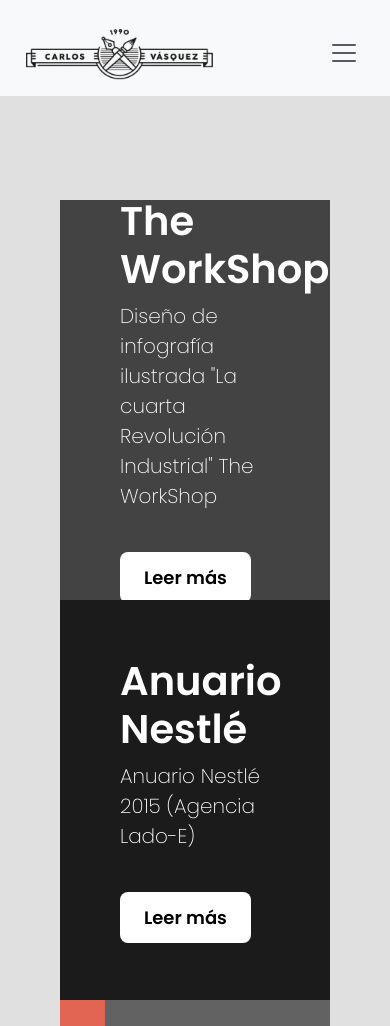
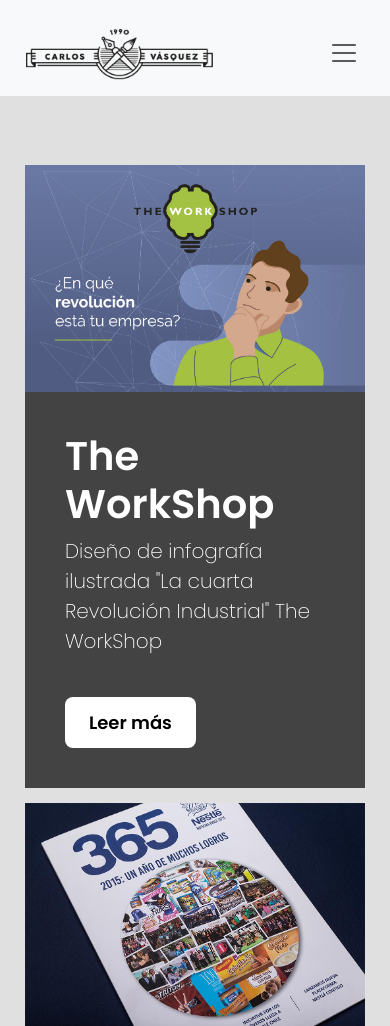
Before and after one commit to CarlosVasque2/EntregaFinal-Vasquez, a plain HTML site: page paginas/diseno.html in a window 390 px wide. Shown: the top 1026 px of the page. Drawn offline with nearby package versions, Linux system fonts and the light colour scheme.

Commit message:
transformo la página de diseño su versión mobile

```diff
--- a/CSS/style.css
+++ b/CSS/style.css
@@ -408,7 +408,7 @@
     outline: 0px;
     background: #1b1b1b;
     color: white;
-    border-radius: 3px;
+    border-radius: 8px;
     transition: all 300ms ease;
 }
 
@@ -479,7 +479,7 @@
     outline: 0px;
     background: #1b1b1b;
     color: white;
-    border-radius: 3px;
+    border-radius: 8px;
     transition: all 300ms ease;
 }
 
@@ -566,6 +566,12 @@
 
 
 @media (max-width:576px){
+
+    .diseno{
+        padding-bottom: 100px;
+        padding-top: 150px;
+    }
+
     .cajaContenedor{
         width: auto;
         flex-direction: column;
@@ -655,4 +661,41 @@
         border-radius: 3px;
         max-width: 90%;
     }
+
+    #diseno{
+        display: flex;
+        flex-direction: column;
+        height: auto;
+        margin: 15px 25px;
+    }
+    #diseno2{
+        display: flex;
+        flex-direction: column;
+        height: auto;
+        margin: 0 25px;
+    }
+    #diseno3{
+        display: flex;
+        flex-direction: column;
+        height: auto;
+        margin: 15px 25px;
+    }
+    #diseno .contenedor-texto{
+        padding: 40px;
+    }
+    #diseno2 .contenedor-texto2{
+        padding: 40px;
+    }
+    #diseno3 .contenedor-texto3{
+        padding: 40px;
+    }
+    #diseno .contenedor-imagen{
+        height: unset;
+    }
+    #diseno2 .contenedor-imagen2{
+        height: unset;
+    }
+    #diseno3 .contenedor-imagen3{
+        height: unset;
+    }
 }
```
